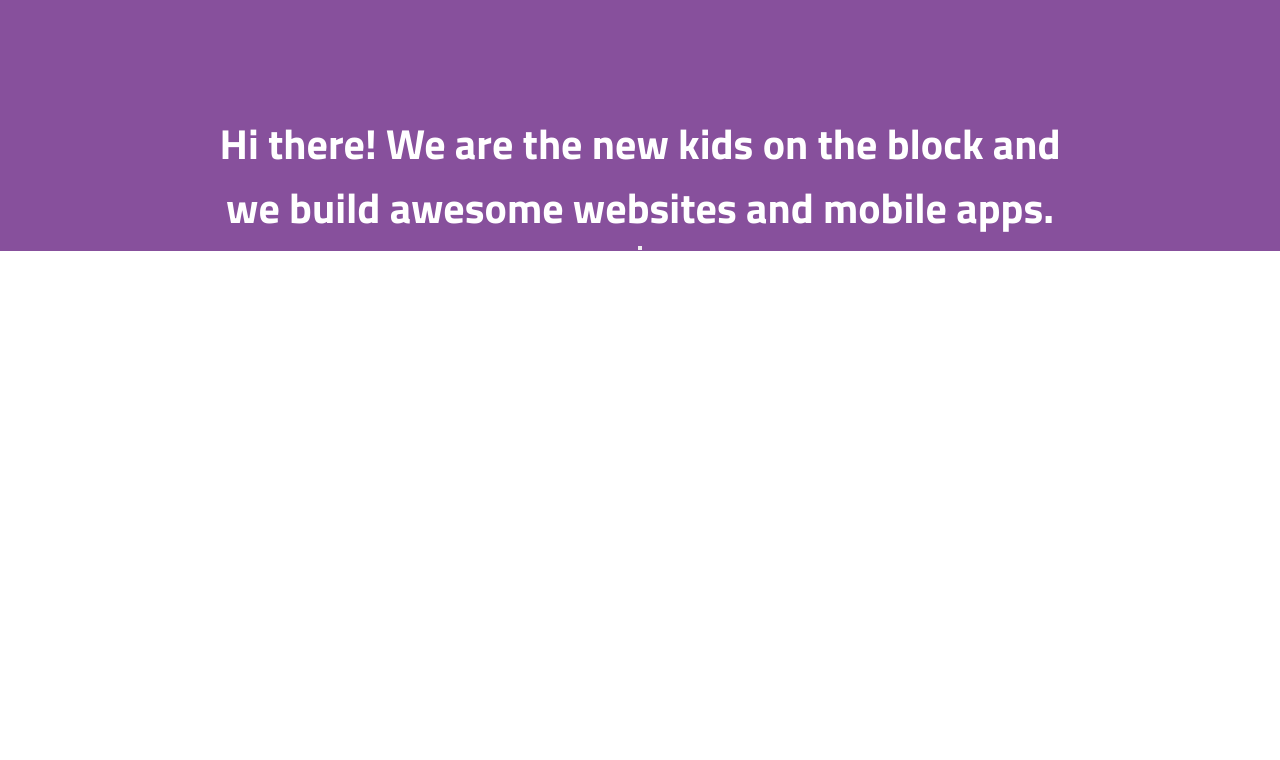
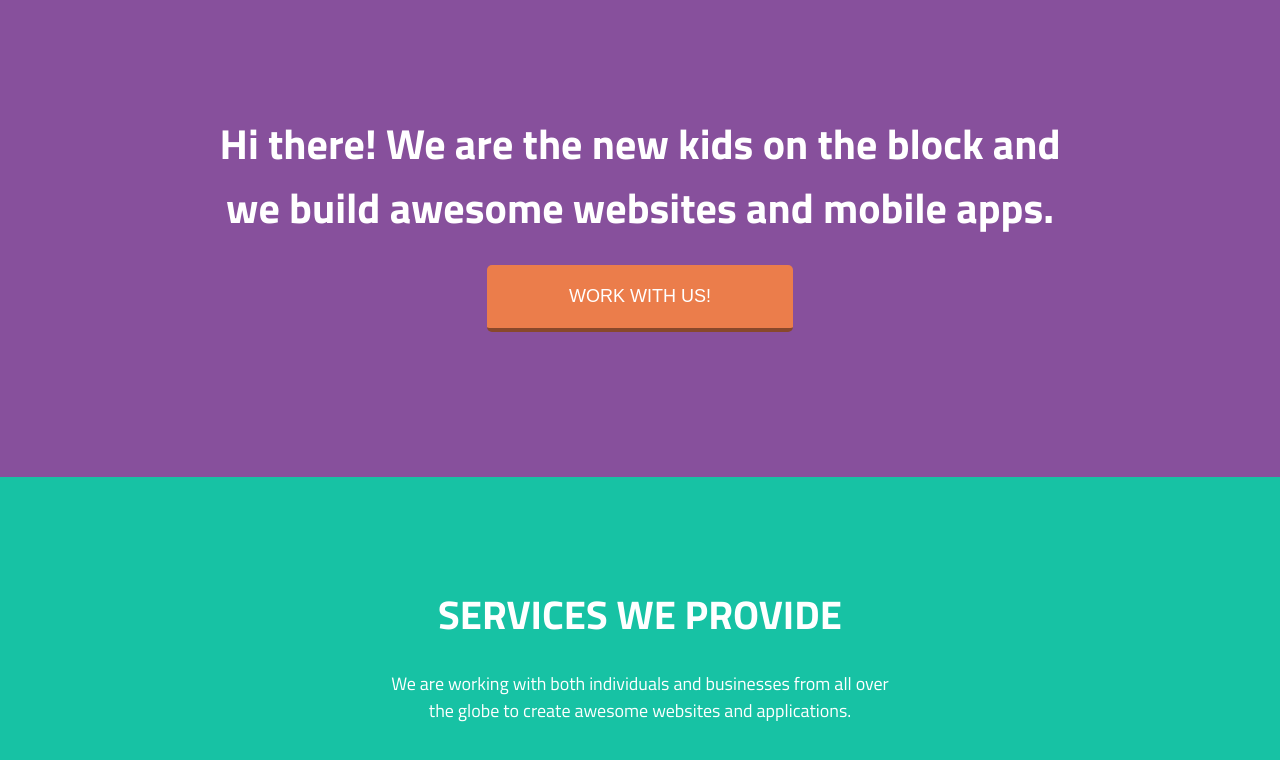
Before and after one commit to sunderrless/cuda, a plain HTML site: page index.html in a window 1280 px wide. Shown: the part 116-876 px from the top of the page. Before the commit the page ends 800 px from the top, so only its background shows below. Drawn offline with Linux system fonts and the light colour scheme.

Commit message:
Сделал кнопку, начал первую часть <main>

```diff
--- a/index.html
+++ b/index.html
@@ -25,10 +25,15 @@
       Hi there! We are the new kids on the block
       and we build awesome websites and mobile apps.
     </h1>
-    <button></button>
+    <button>WORK WITH US!</button>
   </div>
   </header>
   <main>
+<div class="main_1">
+  <h2>SERVICES WE PROVIDE</h2>
+<p>We are working with both individuals and businesses from all over the globe
+  to create awesome websites and applications.</p>
+</div>
 
 
   </main>
--- a/stylesheet/style.css
+++ b/stylesheet/style.css
@@ -5,7 +5,7 @@
 
 body {
   width: 100%;
-  font-family: 'TitilliumWeb-Regular';
+  font-family: "TitilliumWeb-Regular";
   font-size: 8px;
 }
 
@@ -13,26 +13,25 @@ header {
   background-color: rgb(135, 80, 156);
 }
 
-header>.navigation {
+header > .navigation {
   display: flex;
   justify-content: space-around;
   align-items: center;
   padding-top: 57px;
-
 }
 
 header nav {
   display: flex;
 }
 
-header nav>a {
+header nav > a {
   color: #ffffff;
   padding: 0 18px;
   font-size: 16px;
   text-decoration: none;
 }
-header nav>a:hover {
-  background-color: #643A79;
+header nav > a:hover {
+  background-color: #643a79;
   border-radius: 5px;
 }
 
@@ -43,26 +42,70 @@ padding-left: 15%;
   padding-right: 15%;
 }
 
-header .head_content>h1 {
+header .head_content > h1 {
   font-family: "TitilliumWeb-Bold";
   color: #ffffff;
   font-size: 42px;
 }
 
+header .head_content > button {
+  background-color: #eb7d4b;
+  border-radius: 5px;
+  border-top: none;
+  border-left: none;
+  border-right: none;
+  border-bottom: solid rgba(0, 0, 0, 0.423) 4px;
+  font-size: 18px;
+  color: #ffffff;
+  padding: 21px 82px;
+  margin-top: 26px;
+  margin-bottom: 145px;
+}
+
+header .head_content > button:hover {
+  cursor: pointer;
+}
+
+header .head_content > button:active {
+  background-color: #aa542c;
+  color: #a9a9a9;
+}
 /* -------------- */
 
 main {
-
+  background-color: #17c2a4;
+  margin-top: 0;
 }
 
+main .main_1>h2 {
+  display: flex;
+  justify-content: center;
+  text-align: center;
+  font-family: "TitilliumWeb-Bold";
+  color: #ffffff;
+  font-size: 40px;
+  padding-top: 107px;
+  padding-left: 15%;
+  padding-right: 15%;
+}
+
+main .main_1>p {
+  color: #ffffff;
+  font-size: 18px;
+  text-align: center;
+  padding-left: 30%;
+  padding-right: 30%;
+  margin-top: 25px;
+  padding-bottom: 69px;
+}
+
+
 @font-face {
-  font-family: "TitilliumWeb-Regular"
-  ;
+  font-family: "TitilliumWeb-Regular";
   src: url(../fonts/TitilliumWeb-Regular.ttf);
 }
 
 @font-face {
-  font-family: "TitilliumWeb-Bold"
-  ;
+  font-family: "TitilliumWeb-Bold";
   src: url(../fonts/TitilliumWeb-Bold.ttf);
 }
```
Lines whose indentation alone changed are shown as unchanged.
